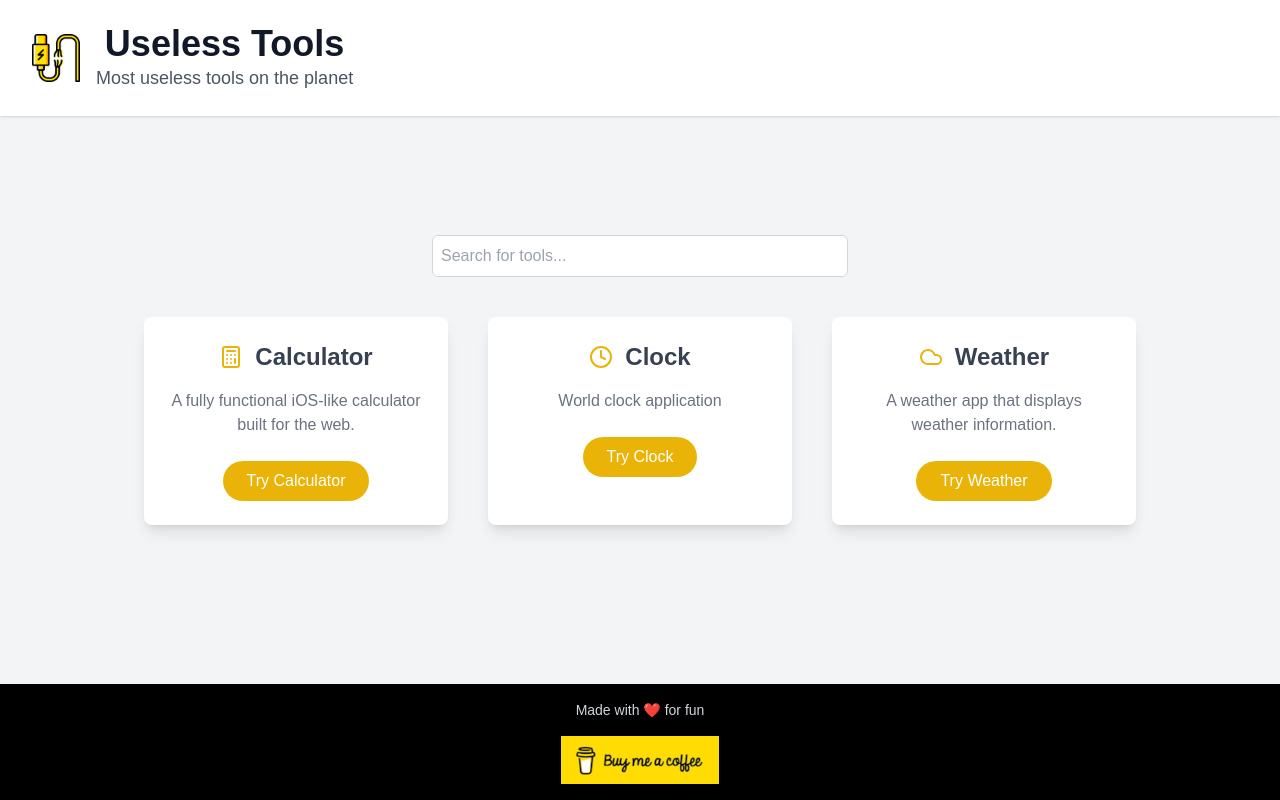
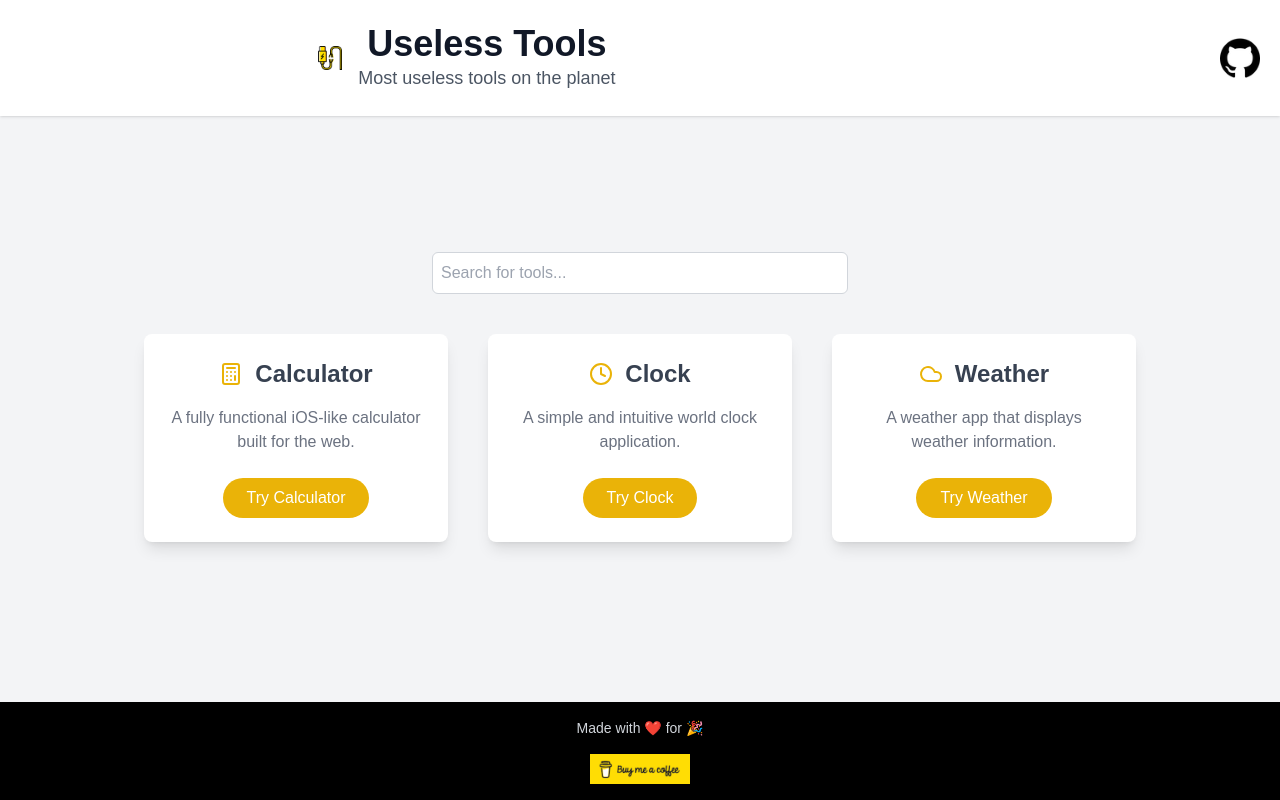
Before and after one commit to abumq/boring-fun, a Next.js app: page / in a window 1280 px wide. Built offline with nearby package versions, Linux system fonts and the light colour scheme.

Commit message:
some improv

```diff
--- a/app/api/weather/route.ts
+++ b/app/api/weather/route.ts
@@ -1,16 +1,14 @@
 import { NextRequest, NextResponse } from 'next/server';
 
-const getWindDirection = (degree: number) => {
-  const directions = ['N', 'NE', 'E', 'SE', 'S', 'SW', 'W', 'NW']
-  return directions[Math.round(degree / 45) % 8]
-}
+const directions = ['N', 'NE', 'E', 'SE', 'S', 'SW', 'W', 'NW']
+
+const getWindDirection = (degree: number) => directions[Math.round(degree / 45) % 8]
 
 export async function GET(req: NextRequest) {
   // Extract cities from the query parameters
   const { searchParams } = new URL(req.url);
   const cities = searchParams.getAll('cities[]');
 
-  // Use your environment variable for the API key
   const API_KEY = process.env.WEATHER_API_KEY;
 
   // Fetch data for all cities
@@ -33,6 +31,9 @@ export async function GET(req: NextRequest) {
     })
   );
 
-  // Return the fetched weather data
-  return NextResponse.json(data);
+  // Set cache control headers for 20 minutes (1200 seconds)
+  const response = NextResponse.json(data);
+  response.headers.set('Cache-Control', 's-maxage=1200, stale-while-revalidate=600');
+
+  return response;
 }
--- a/components/homepage.tsx
+++ b/components/homepage.tsx
@@ -13,7 +13,7 @@ const toolsData = [
   },
   {
     title: "Clock",
-    description: "World clock application",
+    description: "A simple and intuitive world clock application.",
     link: "/clock",
     icon: Clock,
   },
@@ -35,13 +35,13 @@ export function Homepage() {
 
   return (
     <>
-      <div className="w-full max-w-md mx-auto px-4">
+      <div className="w-full max-w-md mx-auto px-4 mt-4">
         <div className="relative">
           <input
             type="text"
             placeholder="Search for tools..."
             value={searchTerm}
-            onChange={(e) => setSearchTerm(e.target.value)}
+            onChange={(evt) => setSearchTerm(evt.target.value)}
             className="w-full p-2 border border-gray-300 rounded-md pr-10"
           />
         </div>
--- a/components/ios-calculator.tsx
+++ b/components/ios-calculator.tsx
@@ -68,7 +68,7 @@ export function IosCalculator() {
   const functionButtonClass = `${buttonClass} bg-[#a5a5a5] text-black`
 
   return (
-    <div className="flex flex-col items-center justify-center min-h-screen p-4">
+    <div className="flex flex-col items-center justify-center p-4">
       <div className="bg-black border-[14px] border-black rounded-[50px] overflow-hidden shadow-2xl w-[375px]">
         <div className="relative bg-black text-white h-[812px] w-[347px] rounded-[36px] overflow-hidden font-sans">
           {/* Top Notch */}
--- a/components/template.tsx
+++ b/components/template.tsx
@@ -1,20 +1,30 @@
 'use client';
 
+import Image from "next/image";
 import Link from "next/link";
 
 export function Template({ children }: React.PropsWithChildren) {
 
   return (
     <div className="min-h-screen bg-gray-100 flex flex-col items-center justify-center">
-      <header className="bg-white shadow w-full">
+      <header className="flex bg-white shadow w-full items-center justify-between">
         <Link href="/" className="max-w-7xl mx-auto py-6 px-4 sm:px-6 lg:px-8 flex items-center">
-          <img src="/useless-tools.png" alt="Useless Tools" className="h-12 w-12 mr-4" />
+          <Image width={24} height={24} src="/useless-tools.png" alt="Useless Tools" className="mr-4" />
           <div>
             <h1 className="text-4xl font-bold text-gray-900 text-center">Useless Tools</h1>
             <p className="text-lg text-gray-600 text-center">Most useless tools on the planet</p>
           </div>
         </Link>
+        <a
+          className="flex ml-auto hover:opacity-70"
+          href="https://github.com/abumq/useless-tools"
+          target="_blank"
+          rel="noopener noreferrer"
+        >
+          <Image width={40} height={40} src="/github.png" alt="Github" className="mr-5" />
+        </a>
       </header>
+
 
       <main className="flex-grow flex flex-col items-center justify-center gap-10 pb-10">
         {children}
@@ -22,9 +32,9 @@ export function Template({ children }: React.PropsWithChildren) {
 
       <footer className="bg-black text-white py-4 w-full text-center">
         <p className="flex gap-4 flex-col justify-center items-center text-sm text-gray-300">
-          <p className="text-sm">Made with ❤️ for fun</p>
-          <a href="https://buymeacoffee.com/air8x">
-            <img src="/coffee.png" alt="Buy Me Coffee" className="h-12" />
+          <p className="text-sm">Made with ❤️ for 🎉</p>
+          <a href="https://buymeacoffee.com/useless_tools" target="_blank" rel="noopener noreferrer">
+            <Image width={100} height={40} src="/coffee.png" alt="Buy Me Coffee" />
           </a>
         </p>
       </footer>
--- a/components/weather-page.tsx
+++ b/components/weather-page.tsx
@@ -5,6 +5,7 @@ import { Card, CardContent, CardHeader, CardTitle } from "@/components/ui/card"
 import { Input } from "@/components/ui/input"
 import { Button } from "@/components/ui/button"
 import { Sun, Cloud, CloudRain, CloudSnow, Wind } from "lucide-react"
+import { ArrowUp, ArrowUpRight, ArrowRight, ArrowDownRight, ArrowDown, ArrowDownLeft, ArrowLeft, ArrowUpLeft } from 'lucide-react';
 
 interface WeatherData {
   city: string
@@ -17,14 +18,14 @@ interface WeatherData {
 export function WeatherPage() {
 
   const directionArrows = new Map([
-    ['N', '↑'],    // North
-    ['NE', '↗'],   // North-East
-    ['E', '→'],    // East
-    ['SE', '↘'],   // South-East
-    ['S', '↓'],    // South
-    ['SW', '↙'],   // South-West
-    ['W', '←'],    // West
-    ['NW', '↖']    // North-West
+    ['N', ArrowUp],        // North
+    ['NE', ArrowUpRight],   // North-East
+    ['E', ArrowRight],      // East
+    ['SE', ArrowDownRight], // South-East
+    ['S', ArrowDown],       // South
+    ['SW', ArrowDownLeft],  // South-West
+    ['W', ArrowLeft],       // West
+    ['NW', ArrowUpLeft]     // North-West
   ]);
 
   const [cities, setCities] = useState<string[]>([])
@@ -60,6 +61,11 @@ export function WeatherPage() {
       default:
         return <Cloud className="h-12 w-12 text-gray-400" />
     }
+  }
+
+  const getWindIcon = (windDirection: string) => {
+    const Icon = directionArrows.get(windDirection)!
+    return <Icon />
   }
 
   const handleAddCity = () => {
@@ -99,7 +105,7 @@ export function WeatherPage() {
                   <CardTitle>{data.city}</CardTitle>
                 </CardHeader>
                 <CardContent className="p-6">
-                <div className="flex items-center justify-between">
+                  <div className="flex justify-between">
                     <div className="text-4xl font-bold">{data.temp}°C</div>
                     {getWeatherIcon(data.condition)}
                   </div>
@@ -107,8 +113,8 @@ export function WeatherPage() {
                     <p className="text-lg">{data.condition}</p>
                     <div className="flex items-center mt-2">
                       <Wind className="h-5 w-5 mr-2" />
-                    <span>
-                      {data.windSpeed} m/s {directionArrows.get(data.windDirection) ?? 'U'}
+                      <span className="flex gap-3">
+                        {data.windSpeed} m/s {getWindIcon(data.windDirection)}
                       </span>
                     </div>
                   </div>
```
Also changed, not shown: public/github.png (added). Lines whose indentation alone changed are shown as unchanged.
